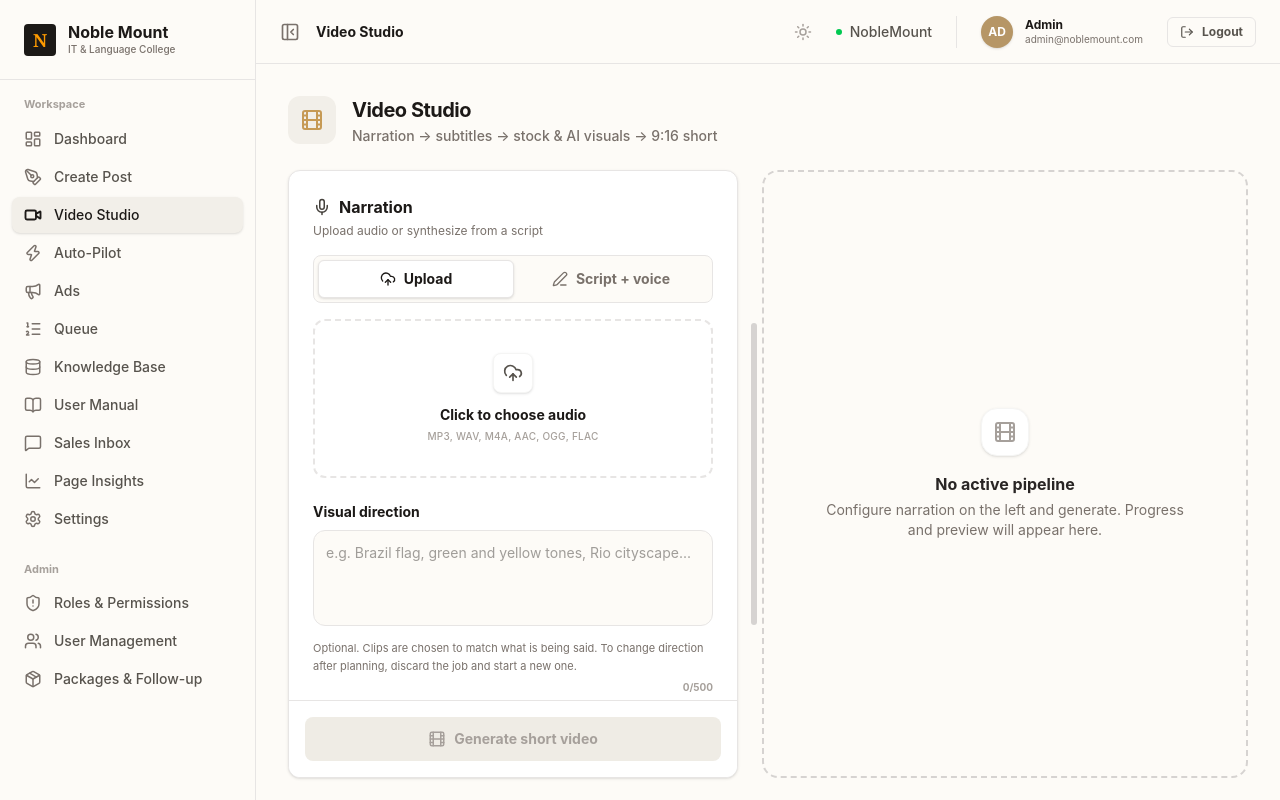
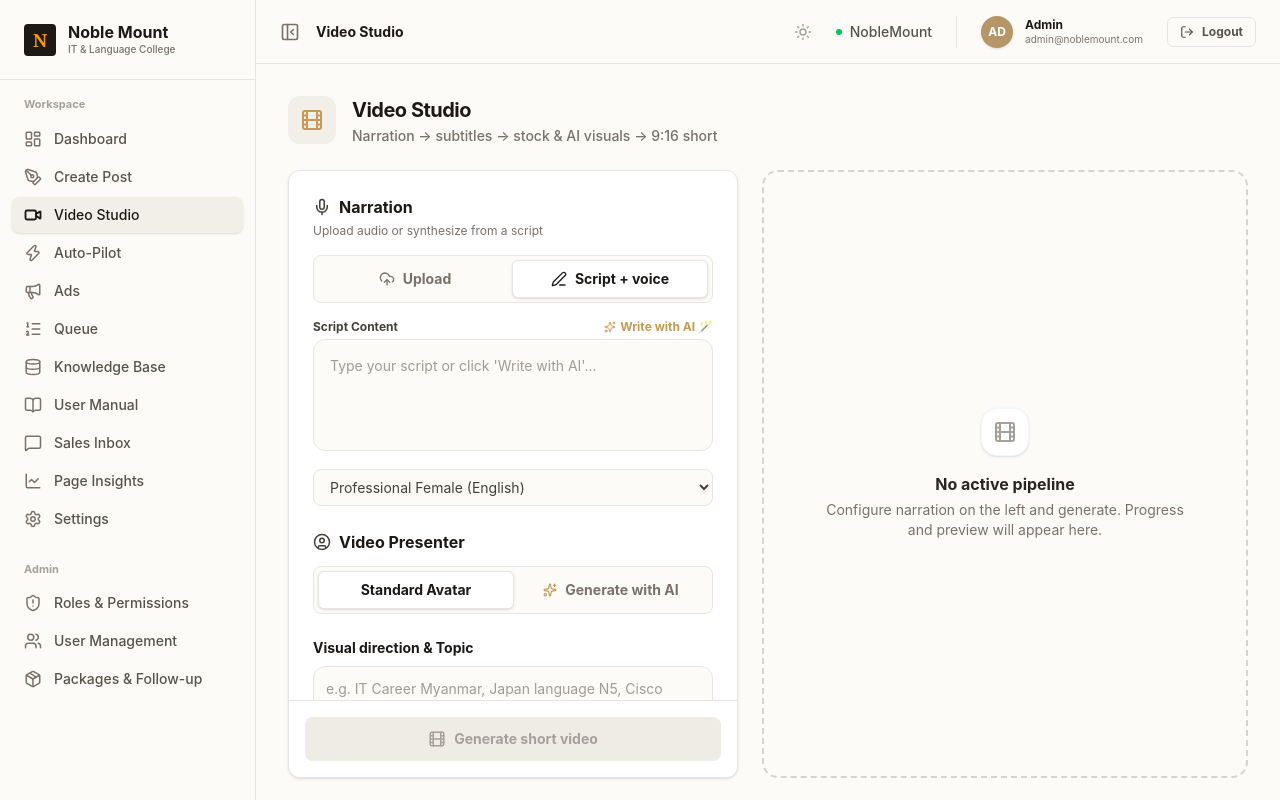
Before and after one commit to Phyoe-ptt/nobel_mount, a React (Vite) app in the folder frontend/: page /video-studio in a window 1280 px wide. Built offline with nearby package versions, Linux system fonts and the light colour scheme.

Commit message:
Feat: Add Gemini Script generation and Custom AI Avatar to D-ID Video Studio

```diff
--- a/frontend/src/routes/video-studio.tsx
+++ b/frontend/src/routes/video-studio.tsx
@@ -1,14 +1,92 @@
 import { createFileRoute } from '@tanstack/react-router'
 import * as React from 'react'
-import { Film, Mic, UploadCloud, Edit3, Image as ImageIcon, ChevronDown } from 'lucide-react'
+import { Film, Mic, UploadCloud, Edit3, Image as ImageIcon, ChevronDown, CheckCircle, Loader2, Sparkles, UserCircle } from 'lucide-react'
+import { useMutation, useQuery } from '@tanstack/react-query'
 
 export const Route = createFileRoute('/video-studio')({
   component: VideoStudioComponent,
 })
 
 function VideoStudioComponent() {
-  const [activeTab, setActiveTab] = React.useState('upload')
+  const [activeTab, setActiveTab] = React.useState('script')
   const [visualDirection, setVisualDirection] = React.useState('')
+  const [scriptText, setScriptText] = React.useState('')
+  const [voiceId, setVoiceId] = React.useState('en-US-JennyNeural')
+  const [avatarMode, setAvatarMode] = React.useState('standard') // standard or ai
+
+  const [talkId, setTalkId] = React.useState<string | null>(null)
+
+  // Script generation
+  const generateScriptMutation = useMutation({
+    mutationFn: async () => {
+      if (!visualDirection) throw new Error('Please enter a visual direction (topic) first so AI knows what to write about.')
+      const res = await fetch('/rag/generate-video-script', {
+        method: 'POST',
+        headers: { 'Content-Type': 'application/json' },
+        body: JSON.stringify({ topic: visualDirection })
+      })
+      if (!res.ok) throw new Error('Failed to generate script')
+      return res.json()
+    },
+    onSuccess: (data) => setScriptText(data.script),
+    onError: (err) => alert(err.message)
+  })
+
+  const createTalkMutation = useMutation({
+    mutationFn: async () => {
+      let avatarUrl = "https://d-id-public-bucket.s3.amazonaws.com/alice.jpg"
+
+      // If AI Avatar is selected, generate the image first
+      if (avatarMode === 'ai') {
+        const prompt = visualDirection || "Professional college teacher"
+        const imgRes = await fetch('/rag/image/generate', {
+          method: 'POST',
+          headers: { 'Content-Type': 'application/json' },
+          body: JSON.stringify({ prompt, save_as_file: true })
+        })
+        if (!imgRes.ok) throw new Error('Failed to generate AI avatar')
+        const imgData = await imgRes.json()
+        // We use port 8000 here because D-ID needs a public URL, we pass the direct backend URL
+        avatarUrl = `http://168.144.47.213:8000${imgData.image_url}`
+      }
+
+      const res = await fetch('/did/create-talk', {
+        method: 'POST',
+        headers: { 'Content-Type': 'application/json' },
+        body: JSON.stringify({ script: scriptText, voice_id: voiceId, avatar_url: avatarUrl })
+      })
+      if (!res.ok) {
+        const errorData = await res.json()
+        throw new Error(errorData.detail || 'Failed to create video')
+      }
+      return res.json()
+    },
+    onSuccess: (data) => {
+      setTalkId(data.id)
+    },
+    onError: (err) => alert(err.message)
+  })
+
+  // Poll for status
+  const { data: talkStatus } = useQuery({
+    queryKey: ['didStatus', talkId],
+    queryFn: async () => {
+      if (!talkId) return null
+      const res = await fetch(`/did/talk/${talkId}`)
+      return res.json()
+    },
+    enabled: !!talkId,
+    refetchInterval: (query) => {
+      // Stop polling if done or error
+      if (query.state.data?.status === 'done' || query.state.data?.status === 'error') {
+        return false
+      }
+      return 3000
+    }
+  })
+
+  const isGenerating = generateScriptMutation.isPending || createTalkMutation.isPending || (talkId && talkStatus?.status !== 'done' && talkStatus?.status !== 'error')
+  const videoUrl = talkStatus?.status === 'done' ? talkStatus.result_url : null
 
   return (
     <div className="max-w-7xl mx-auto h-full flex flex-col">
@@ -76,30 +154,79 @@ function VideoStudioComponent() {
               {/* Script Textarea (Alternative Tab) */}
               {activeTab === 'script' && (
                 <div className="space-y-3">
+                  <div className="flex justify-between items-center mb-1">
+                    <label className="text-xs font-bold text-stone-700">Script Content</label>
+                    <button
+                      onClick={() => generateScriptMutation.mutate()}
+                      disabled={generateScriptMutation.isPending}
+                      className="text-xs font-bold text-[#C69A55] hover:text-[#B38745] flex items-center gap-1 transition-colors"
+                    >
+                      <Sparkles size={12} /> {generateScriptMutation.isPending ? 'Writing...' : 'Write with AI 🪄'}
+                    </button>
+                  </div>
                   <textarea
-                    placeholder="Type or paste your script here..."
-                    className="w-full h-32 bg-[#FDFBF7] border border-stone-200 rounded-xl p-4 text-sm text-stone-700 focus:outline-none focus:ring-2 focus:ring-stone-400 focus:border-transparent transition-shadow resize-none"
+                    value={scriptText}
+                    onChange={e => setScriptText(e.target.value)}
+                    placeholder="Type your script or click 'Write with AI'..."
+                    className="w-full h-28 bg-[#FDFBF7] border border-stone-200 rounded-xl p-4 text-sm text-stone-700 focus:outline-none focus:ring-2 focus:ring-stone-400 focus:border-transparent transition-shadow resize-none"
                   />
-                  <select className="w-full bg-[#FDFBF7] border border-stone-200 rounded-lg px-3 py-2 text-sm text-stone-700 focus:outline-none">
-                    <option>Select AI Voice...</option>
-                    <option>Professional Female (English)</option>
-                    <option>Energetic Male (English)</option>
+                  <select
+                    value={voiceId}
+                    onChange={e => setVoiceId(e.target.value)}
+                    className="w-full bg-[#FDFBF7] border border-stone-200 rounded-lg px-3 py-2 text-sm text-stone-700 focus:outline-none"
+                  >
+                    <option value="en-US-JennyNeural">Professional Female (English)</option>
+                    <option value="en-US-GuyNeural">Energetic Male (English)</option>
+                    <option value="ja-JP-NanamiNeural">Japanese Female</option>
                   </select>
                 </div>
               )}
             </div>
 
+            {/* Avatar Selection Section */}
+            <div>
+              <h3 className="font-bold text-stone-900 flex items-center gap-2 mb-3">
+                <UserCircle size={18} className="text-stone-700" />
+                Video Presenter
+              </h3>
+              <div className="flex bg-[#FDFBF7] p-1 rounded-lg border border-stone-200 mb-4">
+                <button
+                  onClick={() => setAvatarMode('standard')}
+                  className={`flex-1 flex items-center justify-center gap-2 py-2 text-sm font-bold rounded-md transition-all ${
+                    avatarMode === 'standard' ? 'bg-white text-stone-900 shadow-sm border border-stone-200' : 'text-stone-500 hover:text-stone-700'
+                  }`}
+                >
+                  Standard Avatar
+                </button>
+                <button
+                  onClick={() => setAvatarMode('ai')}
+                  className={`flex-1 flex items-center justify-center gap-2 py-2 text-sm font-bold rounded-md transition-all ${
+                    avatarMode === 'ai' ? 'bg-white text-stone-900 shadow-sm border border-stone-200' : 'text-stone-500 hover:text-stone-700'
+                  }`}
+                >
+                  <Sparkles size={14} className="text-[#C69A55]" /> Generate with AI
+                </button>
+              </div>
+              {avatarMode === 'ai' && (
+                <p className="text-[11px] text-[#C69A55] font-medium leading-relaxed bg-[#FDFBF7] p-2 rounded-lg border border-stone-100">
+                  Gemini Imagen 4 will dynamically create a photorealistic, professional avatar based on your visual direction before generating the video!
+                </p>
+              )}
+            </div>
+
             {/* Visual Direction Section */}
             <div>
-              <label className="block text-sm font-bold text-stone-900 mb-2">Visual direction</label>
+              <label className="block text-sm font-bold text-stone-900 mb-2 flex justify-between items-center">
+                Visual direction & Topic
+              </label>
               <textarea
                 value={visualDirection}
                 onChange={(e) => setVisualDirection(e.target.value)}
-                placeholder="e.g. Brazil flag, green and yellow tones, Rio cityscape..."
+                placeholder="e.g. IT Career Myanmar, Japan language N5, Cisco CCNA..."
                 className="w-full h-24 bg-[#FDFBF7] border border-stone-200 rounded-xl p-3 text-sm text-stone-700 focus:outline-none focus:ring-2 focus:ring-stone-400 focus:border-transparent transition-shadow resize-none"
               />
               <p className="text-[11px] text-stone-500 mt-2 leading-relaxed">
-                Optional. Clips are chosen to match what is being said. To change direction after planning, discard the job and start a new one.
+                This tells Gemini what topic to write the script about, and what kind of avatar to generate (if AI Avatar is selected).
               </p>
               <p className="text-[10px] font-bold text-stone-400 mt-1 text-right">
                 {visualDirection.length}/500
@@ -120,20 +247,47 @@ function VideoStudioComponent() {
           {/* Sticky Bottom Button */}
           <div className="p-4 border-t border-stone-200 bg-white">
             <button
-              disabled
-              className="w-full bg-[#EFECE5] text-stone-400 font-bold text-sm py-3 rounded-lg flex items-center justify-center gap-2 cursor-not-allowed"
+              onClick={() => createTalkMutation.mutate()}
+              disabled={isGenerating || (activeTab === 'script' && !scriptText)}
+              className={`w-full font-bold text-sm py-3 rounded-lg flex items-center justify-center gap-2 transition-colors ${
+                isGenerating || (activeTab === 'script' && !scriptText)
+                  ? 'bg-[#EFECE5] text-stone-400 cursor-not-allowed'
+                  : 'bg-stone-900 text-white hover:bg-stone-800'
+              }`}
             >
-              <Film size={18} />
-              Generate short video
+              {isGenerating ? <Loader2 size={18} className="animate-spin" /> : <Film size={18} />}
+              {isGenerating ? 'Generating Video...' : 'Generate short video'}
             </button>
           </div>
         </div>
 
         {/* Right Column: Preview Area */}
-        <div className="bg-transparent border-2 border-dashed border-stone-300 rounded-2xl h-[calc(100vh-12rem)] flex flex-col items-center justify-center p-8 text-center relative">
+        <div className={`bg-transparent border-2 border-dashed ${videoUrl ? 'border-transparent' : 'border-stone-300'} rounded-2xl h-[calc(100vh-12rem)] flex flex-col items-center justify-center p-8 text-center relative overflow-hidden`}>
           {/* Scrollbar visualization from screenshot (the gray bar on the left of right column) */}
-          <div className="absolute left-[-13px] top-1/4 bottom-1/4 w-[6px] bg-stone-300 rounded-full hidden lg:block"></div>
+          {!videoUrl && <div className="absolute left-[-13px] top-1/4 bottom-1/4 w-[6px] bg-stone-300 rounded-full hidden lg:block"></div>}
 
+          {videoUrl ? (
+            <div className="w-full h-full flex flex-col items-center justify-center">
+              <video
+                src={videoUrl}
+                controls
+                autoPlay
+                className="max-h-full rounded-xl shadow-lg border border-stone-200"
+              />
+              <div className="mt-4 flex items-center gap-2 text-emerald-600 font-bold bg-emerald-50 px-4 py-2 rounded-lg border border-emerald-100">
+                <CheckCircle size={18} /> Video Ready
+              </div>
+            </div>
+          ) : isGenerating ? (
+            <div className="flex flex-col items-center">
+              <Loader2 className="text-[#C69A55] animate-spin mb-4" size={32} />
+              <h2 className="text-base font-bold text-stone-800 mb-1">Pipeline Active</h2>
+              <p className="text-sm text-stone-500 max-w-sm">
+                Generating your AI video. This may take up to 30 seconds...
+              </p>
+            </div>
+          ) : (
+            <>
               <div className="w-12 h-12 bg-white shadow-sm border border-stone-100 rounded-2xl flex items-center justify-center mb-4">
                 <Film className="text-stone-400" size={24} />
               </div>
@@ -141,6 +295,8 @@ function VideoStudioComponent() {
               <p className="text-sm text-stone-500 max-w-sm">
                 Configure narration on the left and generate. Progress and preview will appear here.
               </p>
+            </>
+          )}
         </div>
 
       </div>
```
Also changed, not shown: 1 other file (tests, documents, lock files or other folders). Lines whose indentation alone changed are shown as unchanged.
